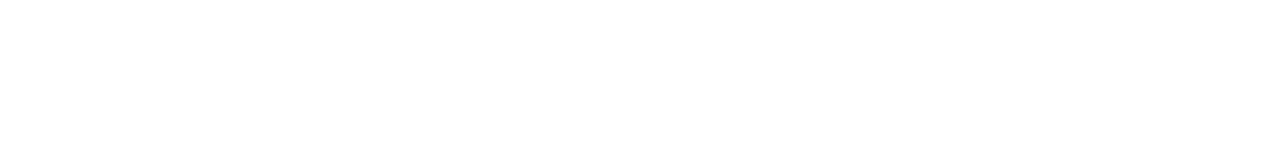
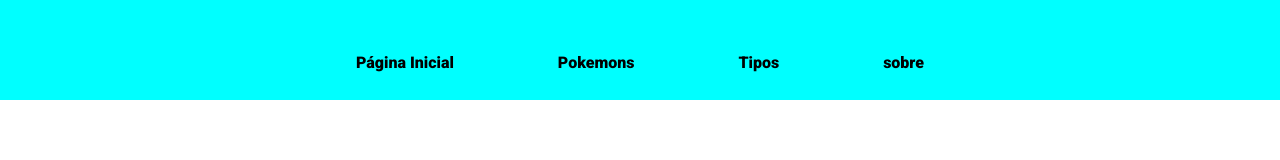
Before and after one commit to marinafrankin/Revis-o-do-Ronan, a plain HTML site: page index.html in a window 1280 px wide. Drawn offline with Linux system fonts and the light colour scheme.

Commit message:
Atualização

```diff
--- a/index.html
+++ b/index.html
@@ -1,10 +1,79 @@
 <!DOCTYPE html>
 <html>
-<head>
-    <meta charset="UTF-8">
+  <head>
+    <meta charset="UTF-8" />
     <title>Minha Página.com</title>
-</head>
-<body>
 
-</body>
+    <style>
+      @import url("https://fonts.googleapis.com/css2?family=Roboto:ital,wght@0,100;0,300;0,400;0,500;0,700;0,900;1,100;1,300;1,400;1,500;1,700;1,900&display=swap");
+      * {
+        margin: 0;
+        padding: 0;
+        box-sizing: border-box;
+        line-height: 1.5;
+        font-family: "Roboto", sans-serif;
+      }
+
+      header {
+        height: 100px;
+        width: 100%;
+        background: aqua;
+        display: flex;
+        align-items: center;
+        justify-content: center;
+      }
+      .nav {
+        height: 100%;
+        width: 100%;
+      }
+
+      .menu{
+        list-style: none;
+      }
+
+      .menu li{
+        display: inline-block;
+        margin: 50px;
+        padding-top: 25px;
+      }
+
+      .menu li a{
+        color: #000000;
+        text-decoration: none;
+        font-weight: 900;
+        transition: background-color 0.3s;
+      }
+      /*Aplica quando o mause passa por cima*/
+      .menu li a:hover{
+        background: #ffffff;
+        color: aqua;
+      }
+
+    </style>
+  </head>
+
+  <body>
+
+    <header>
+      <nav>
+        <ul class="menu">
+          <li>
+            <a href="index.html">Página Inicial</a>
+            <!--o "a" serve para iniciar um link e um "link" é para ir para outra página -->
+          </li>
+          <li>
+            <a href="pokemons/index.html">Pokemons</a>
+          </li>
+          <li>
+            <a href="tipos/intex.html">Tipos</a>
+          </li>
+          <li>
+            <a href="sobre.html">sobre</a>
+          </li>
+        </ul>
+      </nav>
+    </header>
+
+    <div class="container"></div>
+  </body>
 </html>
```
